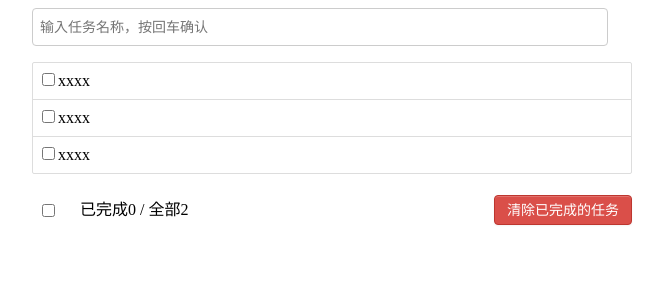
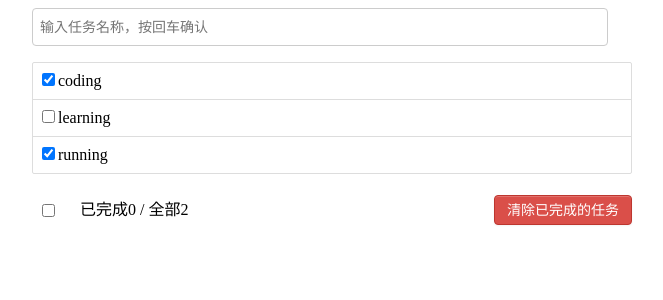
Before and after one commit to chancycy/vue2-CLI, a Vue app: page / in a window 1280 px wide. Shown: the top 300 px of the page, without its empty margins (308-971 px from the left). Built offline with nearby package versions, Linux system fonts and the light colour scheme.

Commit message:
feat：初始化列表

```diff
--- a/src/components/MyItem.vue
+++ b/src/components/MyItem.vue
@@ -1,8 +1,8 @@
 <template>
     <li>
         <label>
-            <input type="checkbox">
-            <span>xxxx</span>
+            <input type="checkbox" :checked="todo.done">
+            <span>{{todo.title}}</span>
         </label>
         <!--- <button class="btn btn-danger" style="display:none">删除</button> -->
         <button class="btn btn-danger">删除</button>
@@ -12,7 +12,8 @@
 <script>
 export default {
     name:'MyItem',
-    props:[''],
+    // 声明接收todo对象
+    props:['todo'],
     data() {
         return {
 
--- a/src/components/MyList.vue
+++ b/src/components/MyList.vue
@@ -1,6 +1,6 @@
 <template>
     <ul class="todo-main">
-        <MyItem v-for="todoObj in todos" :key="todoObj.id" />
+        <MyItem v-for="todoObj in todos" :key="todoObj.id" :todo="todoObj" />
     </ul>
 </template>
 
```
